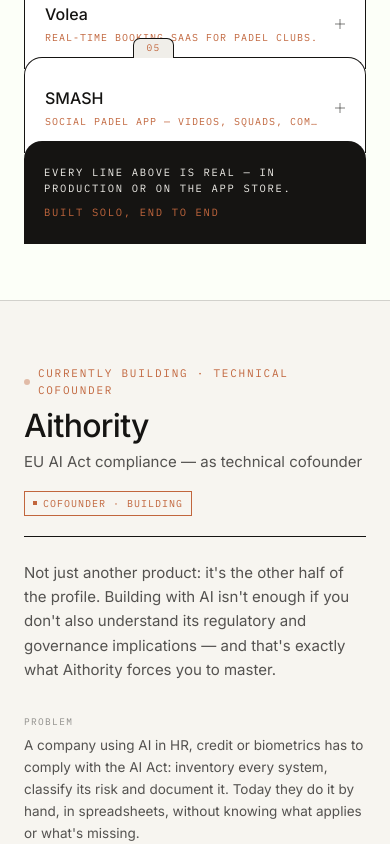
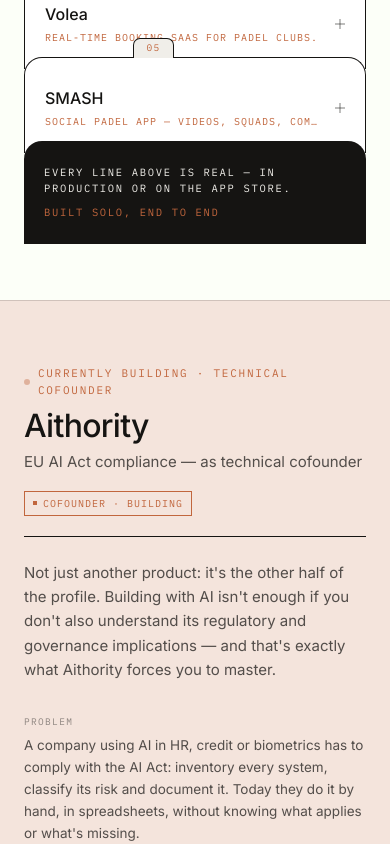
Before and after one commit to lopezsellesarnau-cmd/portfolio, a Next.js app: page / in a window 390 px wide. Shown: the part 1539-2383 px from the top of the page. Built offline with nearby package versions, Linux system fonts and the light colour scheme.

Commit message:
style: soft terracotta background for the Aithority section
Explicit warm tint (#F4E4DC) instead of the neutral bone that skewed
green on Mac's color profile — reads terracotta on both iPhone and Mac.

```diff
--- a/components/aithority-section.tsx
+++ b/components/aithority-section.tsx
@@ -23,8 +23,10 @@
 }
 
 export function AithoritySection() {
+  // Fondo terracota suave (~18% del acento sobre blanco): cálido y estable
+  // entre pantallas, en vez del hueso neutro que en Mac tiraba a verdoso.
   return (
-    <section id="aithority" className="scroll-mt-16 border-t border-line bg-raised py-16 sm:py-24">
+    <section id="aithority" className="scroll-mt-16 border-t border-line bg-[#F4E4DC] py-16 sm:py-24">
       <div className="container-page">
         {/* Dossier header */}
         <div className="flex flex-wrap items-end justify-between gap-4 border-b border-ink pb-5">
```
Also changed, not shown: 1 other file (tests, documents, lock files or other folders).
